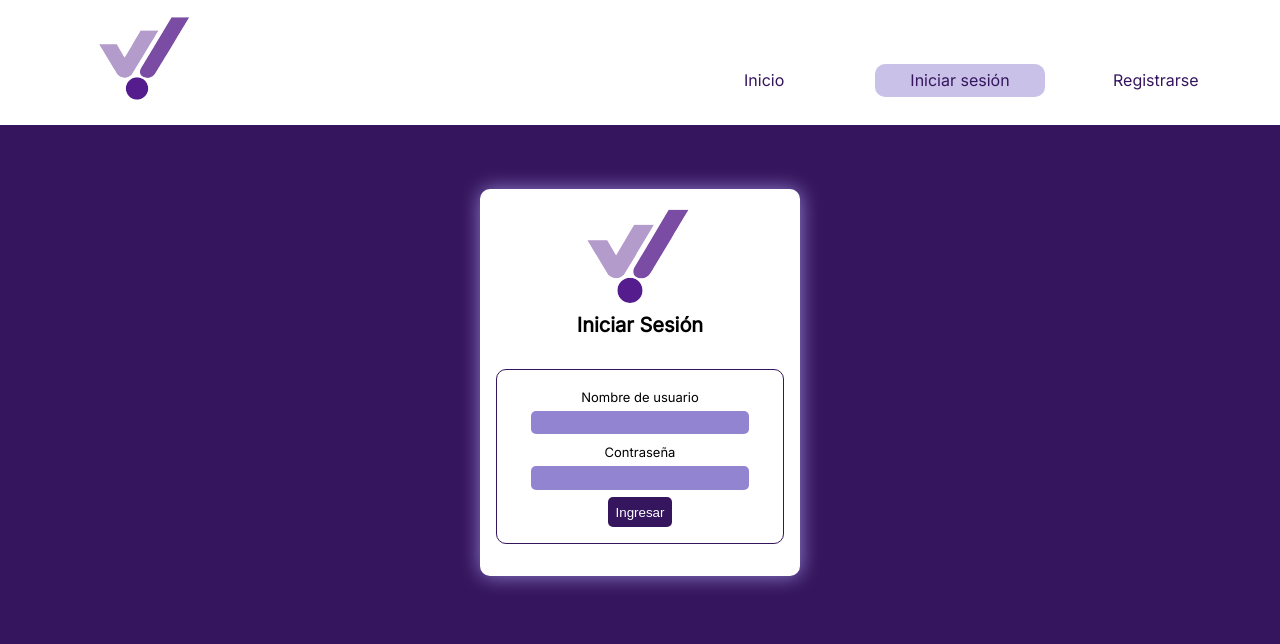
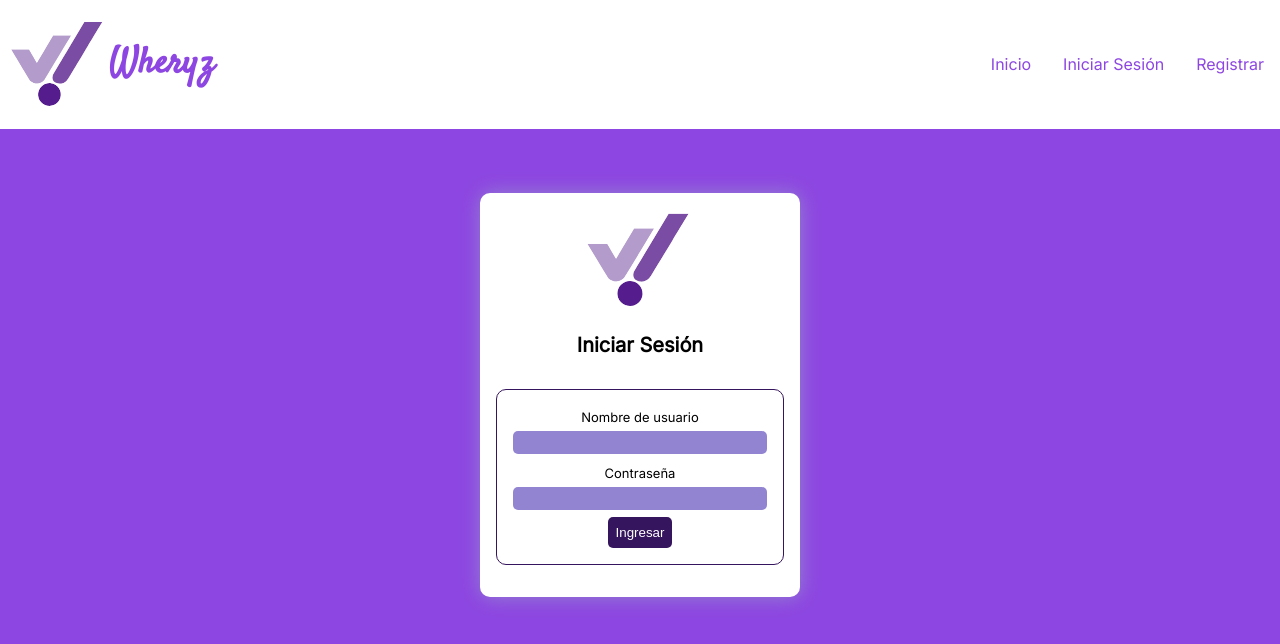
Before and after one commit to Claudia-Lainfiesta/Wheryz_Usuario, a PHP site: page / in a window 1280 px wide. Shown: the top 644 px of the page. Run offline with PHP 8.4, Linux system fonts and the light colour scheme.

Commit message:
Cambio de navbar y responsive

```diff
--- a/css/main.css
+++ b/css/main.css
@@ -1,24 +1,89 @@
 @import url('https://fonts.googleapis.com/css2?family=Inter&family=Satisfy&display=swap');
 :root
 {
-    --colorOscuro: #35155d;
+    --morado0: #35155D;
+    --morado1: #8D46E1;
+    --morado2:#9B66EC;
+    --morado3: #B492F3;
+    --morado4: #CDBAF8;
+    --morado5: #E2D9FB;
+    --morado6: #F0EAFD;
+}
+* {
+    box-sizing: border-box;
 }
 
-*
+body {
+    margin: 0;
+    padding: 0;
+    background-color: var(--morado1);
+    font-family: 'Inter', sans-serif;
+}
+
+.navbar {
+    display: flex;
+    position: relative;
+    justify-content: space-between;
+    align-items: center;
+    background-color: #fff;
+    color: var(--morado1);
+}
+
+.brand-title {
+    font-size: 1.5rem;
+    margin: .5rem;
+    display: flex;
+    font-family: "Satisfy", cursive;
+}
+.brand-title img
 {
-    margin: 0%;
-    padding: 0%;
-    box-sizing: border-box;
+    width: 20%;
 }
-body
-{
-    font-family: 'Inter', sans-serif;
+.navbar-links {
+    height: 100%;
+}
+
+.navbar-links ul {
+    display: flex;
+    margin: 0;
+    padding: 0;
+}
+
+.navbar-links li {
+    list-style: none;
+    transition: 0.5s;
+}
+
+.navbar-links li a {
+    display: block;
+    text-decoration: none;
+    color: var(--morado1);
+    padding: 1rem;
+}
+
+.navbar-links li:hover {
+    background-color: var(--morado4);
+    transition: 0.5s;
+}
+
+.toggle-button {
+    position: absolute;
+    top: .75rem;
+    right: 1rem;
+    display: none;
+    flex-direction: column;
+    justify-content: space-between;
+    width: 30px;
+    height: 21px;
+}
+
+.toggle-button .bar {
+    height: 3px;
     width: 100%;
-    height: 500px;
+    background-color: var(--morado1);
+    border-radius: 10px;
+}
 
-    color: #000;
-    background-color: var(--colorOscuro);
-}
 .container
 {
     width: 100%;
@@ -77,6 +142,7 @@ form input
     font-size: medium;
     outline: none;
     transition: 0.5s;
+    width: 100%;
 }
 form input:focus
 {
@@ -98,56 +164,49 @@ form button:hover
     color: #000;
     transition: 0.5s;
 }
-.navbar
-{
-    background-color: #fff;
-    width: 100%;
-    height: 25%;
+
+@media (max-width: 800px) {
+    .navbar {
+        flex-direction: column;
+        align-items: flex-start;
     }
-nav
-{
+
+    .toggle-button {
         display: flex;
     }
-.identifier-user
+
+    .navbar-links {
+        display: none;
+        width: 100%;
+    }
+
+    .navbar-links ul {
+        width: 100%;
+        flex-direction: column;
+    }
+
+    .navbar-links ul li {
+        text-align: center;
+    }
+
+    .navbar-links ul li a {
+        padding: .5rem 1rem;
+    }
+
+    .navbar-links.active {
+        display: flex;
+    }
+    .brand-title {
+        font-size: 1rem;
+        margin: .5rem;
+        font-family: "Satisfy", cursive;
+    }
+    .brand-title img
+    {
+        width: 10%;
+    }
+    .mini-container
     {
         width: 50%;
     }
-.identifier-user img
-{
-    width: 100px;
-    margin-left: 15%;
-    margin-top: 2%;
 }
-nav ul
-{
-    display: flex;
-    list-style: none;
-    width: 50%;
-    align-items: flex-end;
-    justify-content: center;
-}
-nav li
-{
-    width: 26.6%;
-    text-align: center;
-    border-radius: 10px;
-    margin: 2%;
-    padding: 1% 0%;
-    transition: 0.5s;
-}
-nav a
-{
-    text-decoration: none;
-    color: var(--colorOscuro);
-
-
-}
-nav li:hover
-{
-    background-color: #9384d1;
-    transition: 0.5s;
-}
-.active
-{
-    background-color: #9484d181;
-}
--- a/index.html
+++ b/index.html
@@ -7,33 +7,42 @@
 
     <link rel="stylesheet" href="css/main.css">
     <link rel="shortcut icon" href="img/image2vector.svg" type="image/x-icon">
+
+    <script src="js/login.js" defer></script>
 </head>
 <body>
-    <header class="navbar">
-        <nav>
-            <div class="identifier-user">
+        <nav class="navbar">
+            <div class="brand-title">
                 <img src="img/image2vector.svg" alt="">
+                <h1>Wheryz</h1>
             </div>
-            <ul>
+            <a href="#" class="toggle-button">
+              <span class="bar"></span>
+              <span class="bar"></span>
+              <span class="bar"></span>
+            </a>
+            <div class="navbar-links">
+              <ul>
                 <li><a href="#">Inicio</a></li>
-                <li class="active"><a href="#">Iniciar sesión</a></li>
-                <li><a href="#">Registrarse</a></li>
-            </ul>
-        </nav>
-    </header>
+                <li><a href="#">Iniciar Sesión</a></li>
+                <li><a href="#">Registrar</a></li>
+              </ul>
+            </div>
+          </nav>
+
     <div class="container">
         <div class="mini-container">
             <div class="titulo">
                 <img src="img/image2vector.svg" alt="">
                 <h2>Iniciar Sesión</h2>
             </div>
-            <form action="" method="Post" class="form-box">
-                <div class="datos">
+            <form action="" method="Post">
+                <div>
                     <label for="">Nombre de usuario</label>
                     <br>
                     <input type="text" name="" id="">
                 </div>
-                <div class="datos">
+                <div>
                     <label for="">Contraseña</label>
                     <br>
                     <input type="password" name="" id="">
@@ -42,6 +51,5 @@
             </form>
         </div>
     </div>
-
 </body>
 </html>
--- /dev/null
+++ b/js/login.js
@@ -0,0 +1,6 @@
+const toggleButton = document.getElementsByClassName('toggle-button')[0]
+const navbarLinks = document.getElementsByClassName('navbar-links')[0]
+
+toggleButton.addEventListener('click', () => {
+  navbarLinks.classList.toggle('active')
+})
```
Also changed, not shown: recordatorio.txt (+8 -0 lines). Lines whose indentation alone changed are shown as unchanged.
